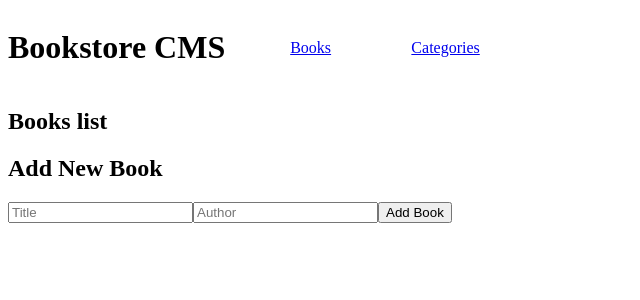
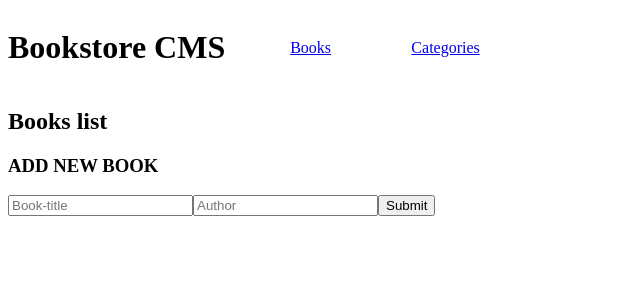
Before and after one commit to BonkeGcobo/bookstore, a React (Create React App) app: page / in a window 1280 px wide. Shown: the top 300 px of the page, without its empty margins (0-640 px from the left). Built offline with nearby package versions, Linux system fonts and the light colour scheme.

Commit message:
Add, add functionality

```diff
--- a/package.json
+++ b/package.json
@@ -11,6 +11,9 @@
     "react-redux": "^7.2.6",
     "react-router-dom": "^6.2.1",
     "react-scripts": "5.0.0",
+    "redux": "^4.1.2",
+    "redux-logger": "^3.0.6",
+    "uuid": "^8.3.2",
     "web-vitals": "^2.1.4"
   },
   "scripts": {
--- a/src/components/BookCompo/Addbook.js
+++ b/src/components/BookCompo/Addbook.js
@@ -1,33 +1,35 @@
 import React, { useState } from 'react';
+import { useDispatch } from 'react-redux';
 import { v4 as uuidv4 } from 'uuid';
-import { useDispatch } from 'react-redux';
-import { addBook } from '../../redux/books/books';
+import { addBook } from '../../redux/books/books'; // importing an addbook action
 
-const AddBook = () => {
+const Addbook = () => {
   const dispatch = useDispatch();
+  const [title, setTitle] = useState('');
+  const [author, setAuthor] = useState('');
 
-  const [author, setAuthor] = useState('');
-  const [title, setTitle] = useState('');
-
-  const handleSubmit = (e) => {
+  const addNewBook = (e) => {
     e.preventDefault();
-    dispatch(addBook({
-      id: uuidv4(), title, author,
-    }));
-    setTitle('');
-    setAuthor('');
+    const newBook = {
+      id: uuidv4(),
+      title,
+      author,
+    };
+    dispatch(addBook(newBook));
   };
 
   return (
-    <div>
-      <h2>Add New Book</h2>
-      <form onSubmit={handleSubmit}>
-        <input type="text" value={title} onChange={(e) => setTitle(e.target.value)} placeholder="Title" required />
-        <input type="text" value={author} onChange={(e) => setAuthor(e.target.value)} placeholder="Author" required />
-        <button type="submit">Add Book</button>
+    <div className="theForm">
+      <h3 className="formTitle">ADD NEW BOOK</h3>
+      <form className="input-form" onSubmit={(e) => addNewBook(e)}>
+        <input type="text" placeholder="Book-title" className="bookTitle" onChange={(e) => setTitle(e.target.value)} required />
+        <input type="text" placeholder="Author" className="author" onChange={(e) => setAuthor(e.target.value)} required />
+        <button type="submit">Submit</button>
       </form>
+
     </div>
+
   );
 };
 
-export default AddBook;
+export default Addbook;
--- a/src/components/BookCompo/BookInfo.js
+++ b/src/components/BookCompo/BookInfo.js
@@ -1,18 +1,12 @@
 import React from 'react';
-import { useDispatch } from 'react-redux';
-import { removeBook } from '../../redux/books/books';
 
 const BookInfo = (book) => {
-  const dispatch = useDispatch();
   const { id, title, author } = book;
-  const removeHandler = () => {
-    dispatch(removeBook(id));
-  };
   return (
-    <div>
+    <div id={id}>
       <h3>{title}</h3>
       <p>{author}</p>
-      <button type="button" onClick={removeHandler}>Delete</button>
+      <button type="button">Delete</button>
     </div>
   );
 };
--- a/src/components/BookCompo/BookList.js
+++ b/src/components/BookCompo/BookList.js
@@ -14,7 +14,6 @@ const BookList = () => {
           return (
             <BookInfo
               key={id}
-              id={id}
               title={title}
               author={author}
             />
--- a/src/components/Books.js
+++ b/src/components/Books.js
@@ -6,6 +6,7 @@ const Books = () => (
   <div className="BookSection">
     <BookList />
     <Addbook />
+
   </div>
 );
 
--- a/src/redux/ConfigureStore.js
+++ b/src/redux/ConfigureStore.js
@@ -1,10 +1,11 @@
-// configureStore.js
-
 import { createStore, combineReducers, applyMiddleware } from 'redux';
 import logger from 'redux-logger';
 import booksReducer from './books/books';
 
-const reducer = combineReducers({ booksReducer });
+const reducer = combineReducers({
+  booksReducer,
+  // Additional Reducers will be added here
+});
 
 const store = createStore(
   reducer,
```
Also changed, not shown: src/index.js (+6 -6 lines), 1 other file (tests, documents, lock files or other folders).
